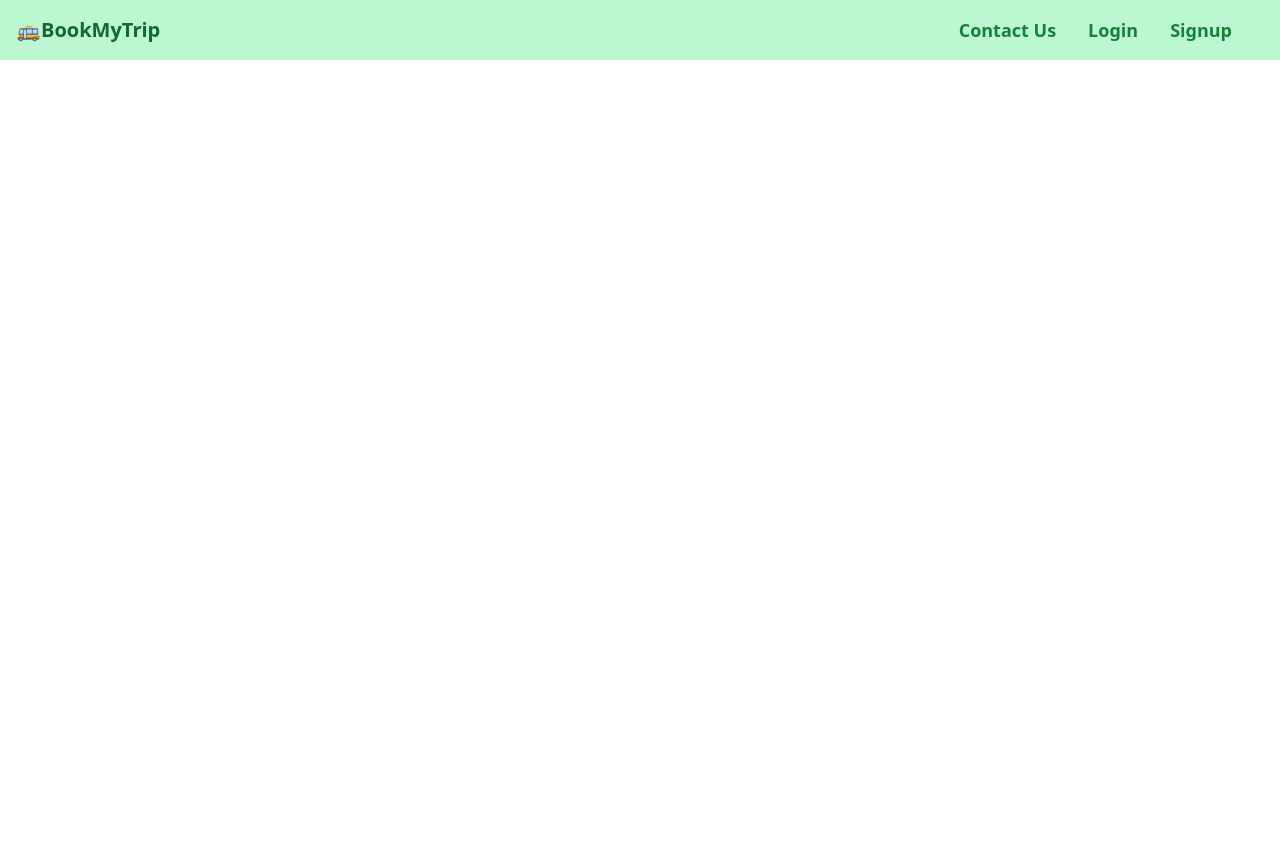
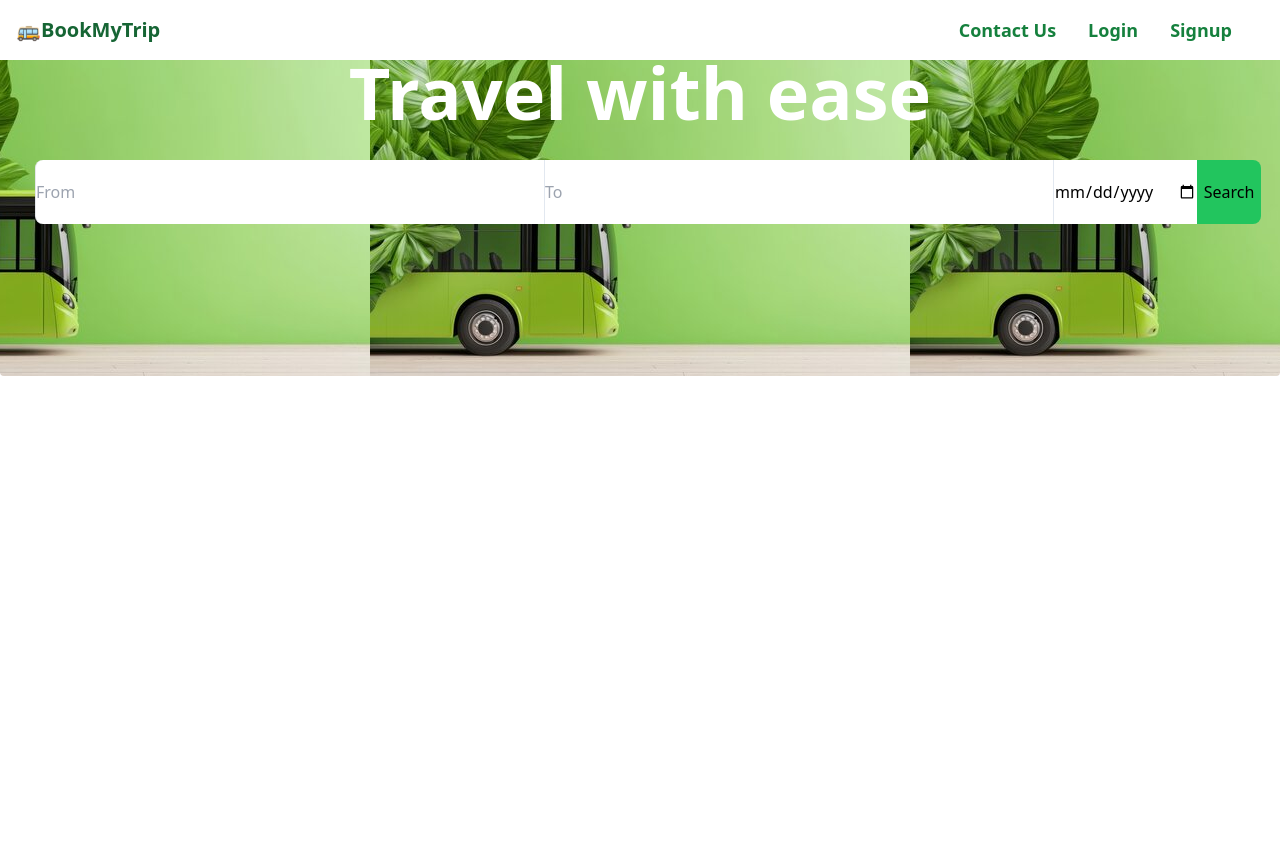
Before and after one commit to tirthankar27/BusBooking, a PHP site: page / in a window 1280 px wide. Shown: the top 855 px of the page. Before the commit the page ends 60 px from the top, so only its background shows below. Run offline with PHP 8.4, Linux system fonts and the light colour scheme; some libraries are stand-ins or nearby versions.

Commit message:
Created the login and signup page

```diff
--- a/index.php
+++ b/index.php
@@ -1,18 +1,9 @@
-<?php include 'pages/users.php'?>
-
-<!DOCTYPE html>
-<html lang="en">
-<head>
-    <meta charset="UTF-8">
-    <meta name="viewport" content="width=device-width, initial-scale=1.0">
-    <title>BookMyTrip</title>
-    <script src="https://cdn.tailwindcss.com"></script>
-</head>
-<body class="flex flex-col min-h-screen">
-    <?php include 'pages/header.php'; ?>
-    <main class="pt-16">
-
-    </main>
-    <!-- <?php include 'pages/footer.php'; ?> -->
-</body>
-</html>
+<?php
+    session_start();
+    if(isset($_SESSION['id'])){
+        include 'pages/home.php';
+    }
+    else{
+        include 'pages/guest.php';
+    }
+?>
--- a/pages/guest.php
+++ b/pages/guest.php
@@ -0,0 +1,15 @@
+<?php include 'users.php'; ?>
+<!DOCTYPE html>
+<html lang="en">
+<head>
+    <meta charset="UTF-8">
+    <meta name="viewport" content="width=device-width, initial-scale=1.0">
+    <title>BookMyTrip</title>
+    <script src="https://cdn.tailwindcss.com"></script>
+</head>
+<body>
+    <?php include 'header.php'; ?>
+    <?php include 'search.php';?>
+    <!-- <?php include 'footer.php'; ?> -->
+</body>
+</html>
--- a/pages/header.php
+++ b/pages/header.php
@@ -1,10 +1,10 @@
-<nav class="flex flex-col gap-2 sm:flex-row justify-between items-center p-4 bg-green-200 text-green-700 fixed top-0 left-0 right-0 z-10">
+<nav class="flex flex-col gap-2 sm:flex-row justify-between items-center p-4 bg-white text-green-700 fixed top-0 left-0 right-0 z-10">
     <a href="./index.php" class="text-xl text-green-800 font-bold ">🚌BookMyTrip</a>
     <div class="space-y-2 sm:space-y-0 sm:space-x-8 flex flex-col sm:flex-row items-center">
         <?php if (!isset($_SESSION['id'])): ?>
             <a href="" class="text-lg font-semibold text-green-700 hover:text-green-900">Contact Us</a>
-            <a href=""class="text-lg font-semibold text-green-700 hover:text-green-900">Login</a>
-            <a href=""class="text-lg font-semibold text-green-700 hover:text-green-900">Signup</a>
+            <a href="pages/login.php"class="text-lg font-semibold text-green-700 hover:text-green-900">Login</a>
+            <a href="pages/signup.php"class="text-lg font-semibold text-green-700 hover:text-green-900">Signup</a>
         <?php else: ?>
             <a href="" class="text-lg font-semibold text-green-700 hover:text-green-900">Contact Us</a>
             <a href="" class="text-lg font-semibold text-green-700 hover:text-green-900">Book</a>
--- /dev/null
+++ b/pages/search.php
@@ -0,0 +1,39 @@
+<main class="flex flex-col min-h-screen bg-white my-14 h-full">
+    <?php if(!isset($_SESSION['id'])): ?>
+        <form action="login.php" class="bg-center h-80 w-auto bg-green-200 rounded border-1" style="background-image: url(./images/bg1.jpg);">
+            <h1 class="flex flex-grow justify-center text-white text-7xl font-bold">Travel with ease</h1>
+            <submit class="flex flex-col md:flex-row items-center justify-center ps-4 mt-8">
+                <div class="my-auto">
+                    <input type="text" name="source" size="50" maxlength="50" placeholder="From" class="border-x border-e-slate-200 rounded-l-lg h-16">
+                </div>
+                <div class="my-auto">
+                    <input type="text" name="dest" size="50" maxlength="50" placeholder="To" class="border-e border-e-slate-200 h-16">
+                </div>
+                <div class="my-auto">
+                    <input type="date" name="date" placeholder="DD-MM-YYYY" class="h-16">
+                </div>
+                <div>
+                    <button type="submit" class="bg-green-500 h-16 w-16 rounded-r-lg">Search</button>
+                </div>
+            </submit>
+        </form>
+        <?php else: ?>
+        <form action="login.php" class="bg-center h-80 w-auto bg-green-200 rounded border-1" style="background-image: url(./images/bg1.jpg);">
+            <h1 class="flex justify-center text-white text-7xl font-bold">Travel with ease</h1>
+            <submit class="flex flex-col md:flex-row items-center justify-center ps-4 mt-8">
+                <div class="my-auto">
+                    <input type="text" name="source" size="50" maxlength="50" placeholder="From" class="border-x border-e-slate-200 rounded-l-lg h-16">
+                </div>
+                <div class="my-auto">
+                    <input type="text" name="dest" size="50" maxlength="50" placeholder="To" class="border-e border-e-slate-200 h-16">
+                </div>
+                <div class="my-auto">
+                    <input type="date" name="date" placeholder="DD-MM-YYYY" class="h-16">
+                </div>
+                <div>
+                    <button type="submit" class="bg-green-500 h-16 w-16 rounded-r-lg">Search</button>
+                </div>
+            </submit>
+        </form>
+        <?php endif; ?>
+</main>
```
Also changed, not shown: pages/login.php (added, +37 -0 lines), pages/signup.php (added, +66 -0 lines), images/bg1.jpg (added), images/bg2.jpg (added), images/bus1.jpg (added), images/bus2.jpg (added), pages/home.php (added).
